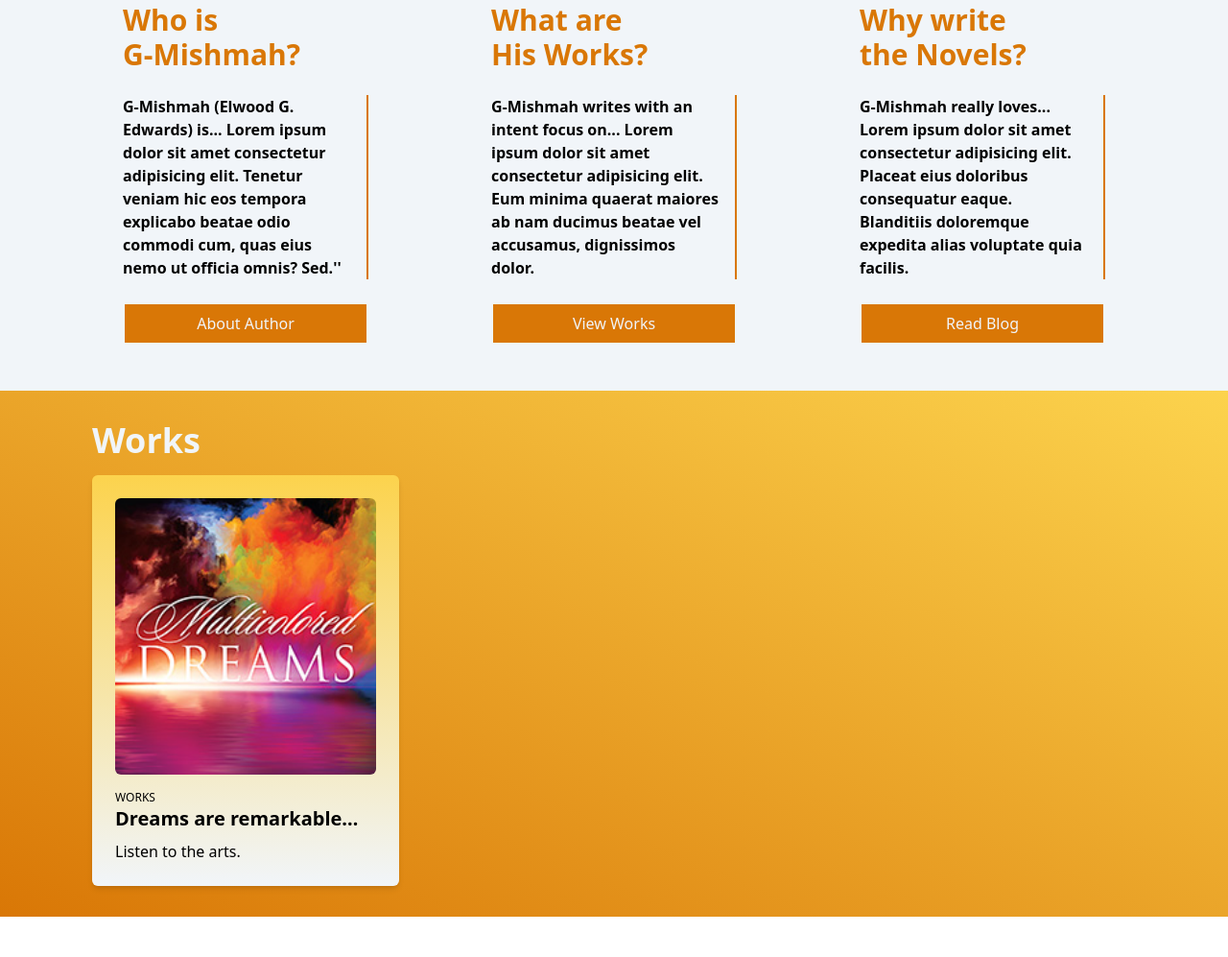
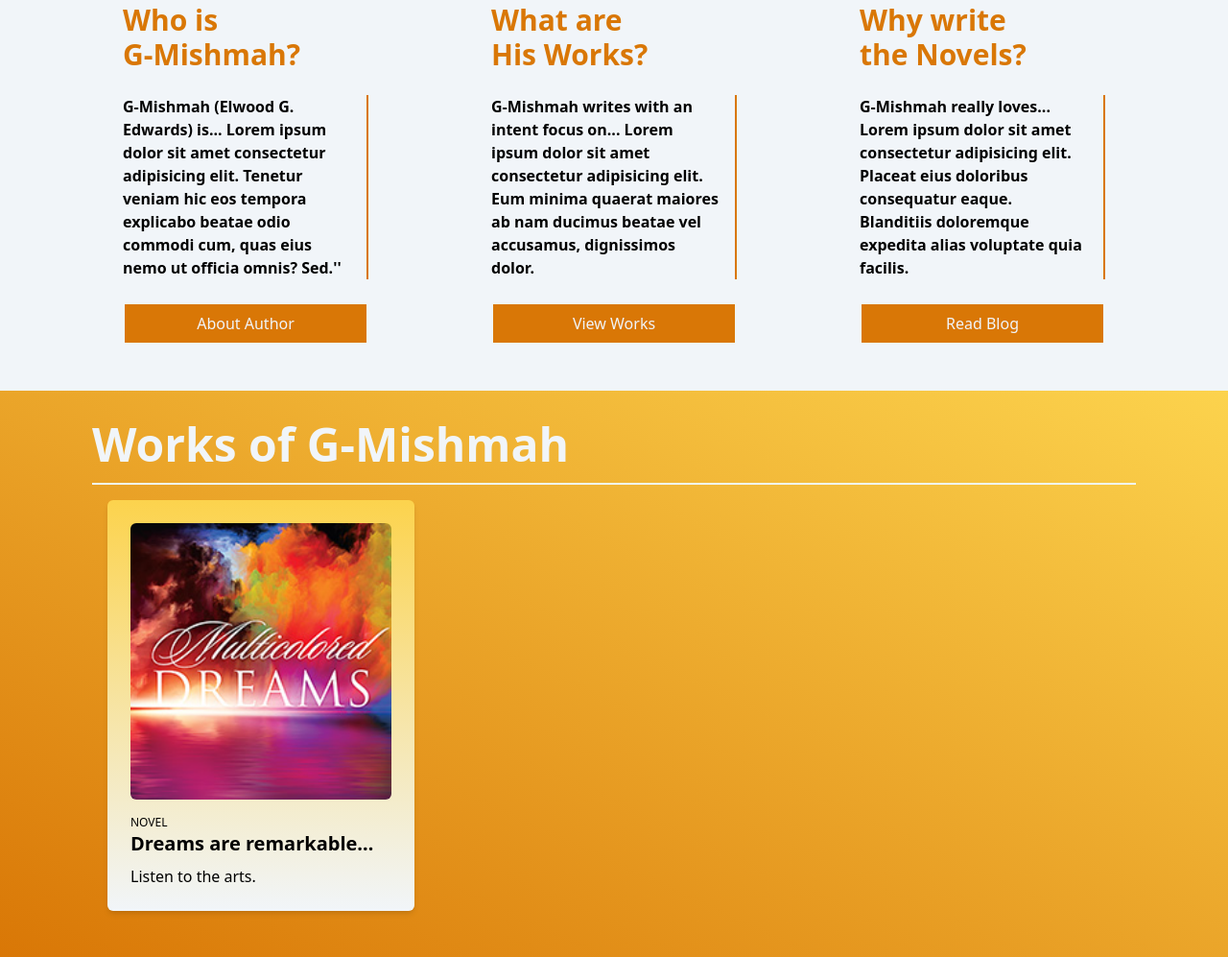
Before and after one commit to Proposterious/mishmah, an Astro site in the folder bin/: page / in a window 1280 px wide. Shown: the part 585-1582 px from the top of the page at 96% size. Before the commit the page ends 1540 px from the top, so only its background shows below. Built offline with nearby package versions, Linux system fonts and the light colour scheme; Astro itself is replaced by a stand-in of ours.

Commit message:
Minor style, content changes

```diff
--- a/bin/src/content/posts/_restless-darkness.mdx
+++ b/bin/src/content/posts/_restless-darkness.mdx
@@ -1,6 +1,6 @@
 ---
 author: Lloyd Nolan Foster
-categories: ['works']
+categories: ['novel']
 genres: ['FICTION' 'Action & Adventure']
 date: 01/31/2014
 image: 'covers/restless_darkness.jpg'
--- a/bin/src/pages/index.astro
+++ b/bin/src/pages/index.astro
@@ -62,13 +62,13 @@ import Card from '../components/Card.astro';
 					Edit components/Card.astro with MambaUI
 					and give attr for title= and src= */}
 				<article id="homepage-works" class="h-1/2 flex flex-col">
-					<h1 id="homepage-works-header" class="text-2xl md:text-3xl lg:text-4xl font-bold text-slate-100 mb-4">
-						Works
+					<h1 id="homepage-works-header" class="text-2xl md:text-3xl lg:text-4xl xl:text-5xl font-bold text-slate-100 mb-4">
+						Works of G-Mishmah
 					</h1>
 
-					<div class="flex flex-row space-x-4" id="homepage-works-content">
+					<div class="flex flex-row space-x-4 | border-t-2 border-t-slate-100 p-4" id="homepage-works-content">
 						<Card imageSrc='/covers/multicolored_dreams.jpg' imageAlt='Multicolored Dreams'
-						type="Works"
+						type="novel"
 						title="Dreams are remarkable lenses for introspection—and Multicolored Dreams are the best kind."
 						body="Listen to the arts." />
 					</div>
```
